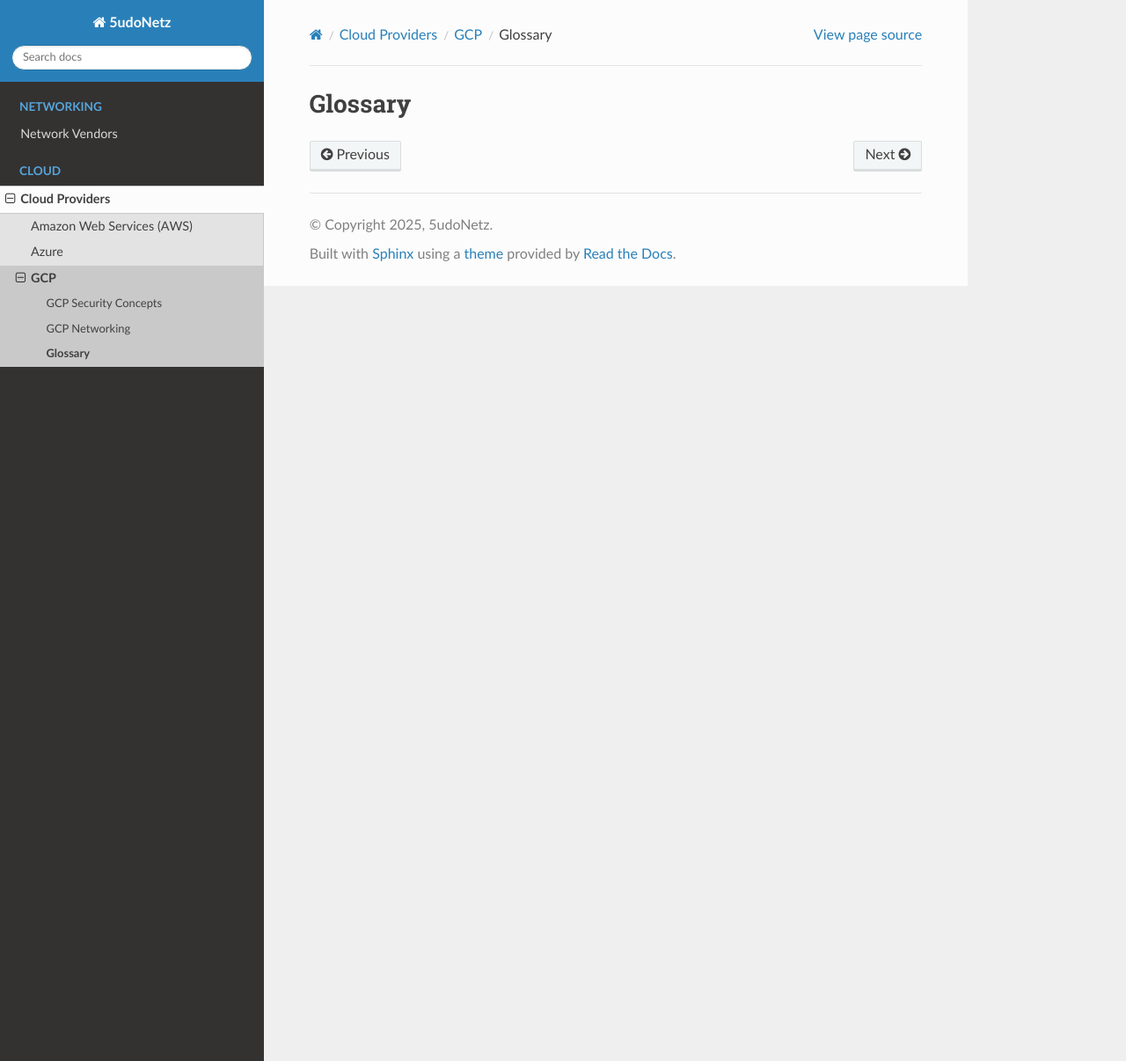
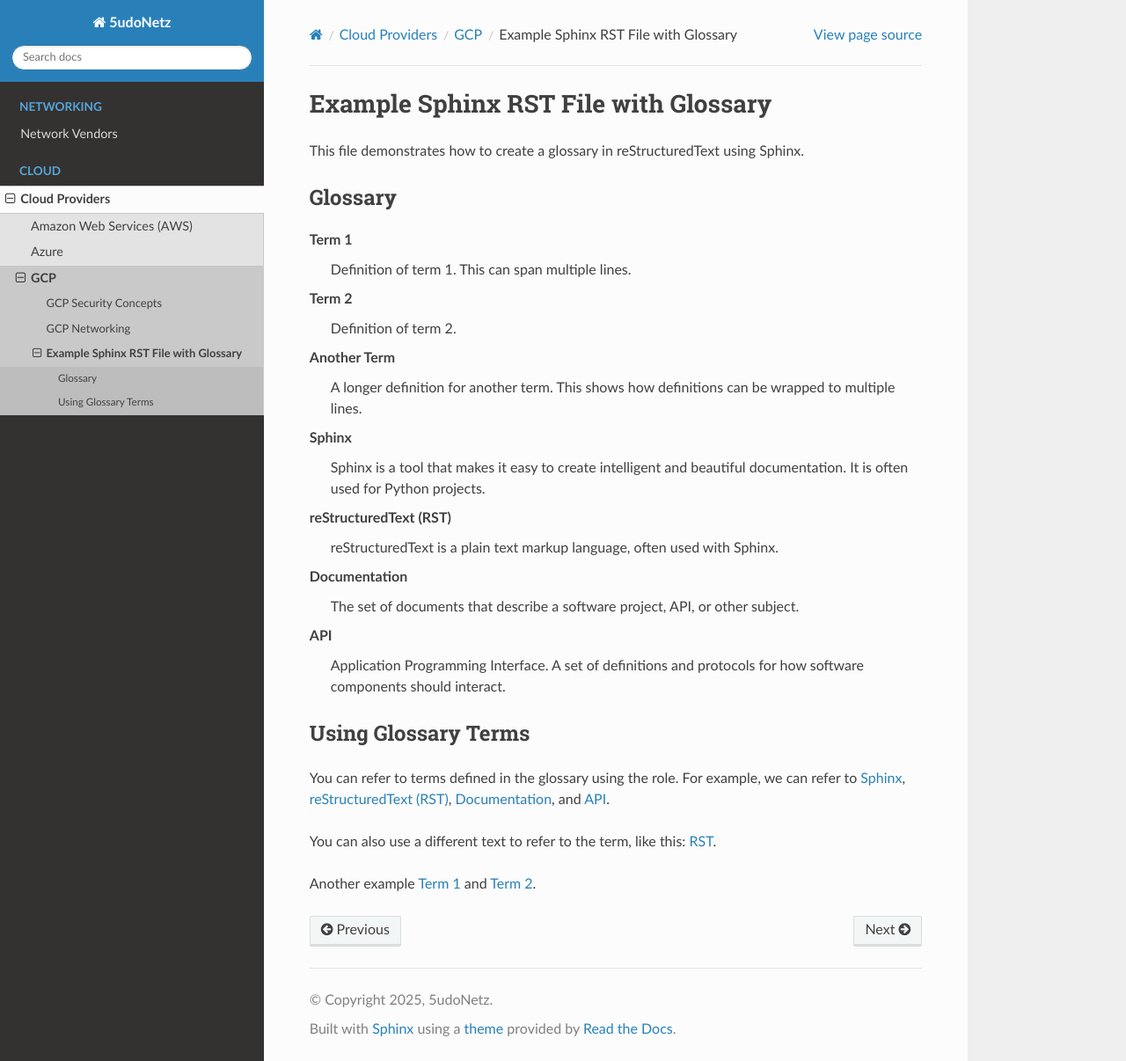
Before and after one commit to sudonetworks/docs, a Sphinx documentation site: the page built from docs/source/cloud_providers/gcp/glossary/index.rst, in a window 1280 px wide and 1206 px high. Shown: the whole window at 88% size. Built offline with Sphinx 7.4.7 and the Read the Docs theme 3.1.0, drawn with Linux system fonts in a browser that asks for light colours; pages that are not in the unit, such as notebooks, are missing from menus.

Commit message:
updated glossary for GCP

```diff
--- a/docs/source/cloud_providers/gcp/glossary/index.rst
+++ b/docs/source/cloud_providers/gcp/glossary/index.rst
@@ -1,2 +1,46 @@
+Example Sphinx RST File with Glossary
+====================================
+
+This file demonstrates how to create a glossary in reStructuredText using Sphinx.
+
 Glossary
-========
+--------
+
+.. glossary::
+    Term 1
+        Definition of term 1.  This can span multiple lines.
+
+    Term 2
+        Definition of term 2.
+
+    Another Term
+        A longer definition for another term.  This shows how
+        definitions can be wrapped to multiple lines.
+
+    Sphinx
+        Sphinx is a tool that makes it easy to create intelligent and beautiful
+        documentation.  It is often used for Python projects.
+
+    reStructuredText (RST)
+        reStructuredText is a plain text markup language, often used with
+        Sphinx.
+
+    Documentation
+        The set of documents that describe a software project,
+        API, or other subject.
+
+    API
+        Application Programming Interface. A set of definitions
+        and protocols for how software components should interact.
+
+Using Glossary Terms
+--------------------
+
+You can refer to terms defined in the glossary using the :term:`role`.
+For example, we can refer to :term:`Sphinx`, :term:`reStructuredText (RST)`,
+:term:`Documentation`, and :term:`API`.
+
+You can also use a different text to refer to the term, like this:
+:term:`RST <reStructuredText (RST)>`.
+
+Another example :term:`Term 1` and :term:`Term 2`.
```
